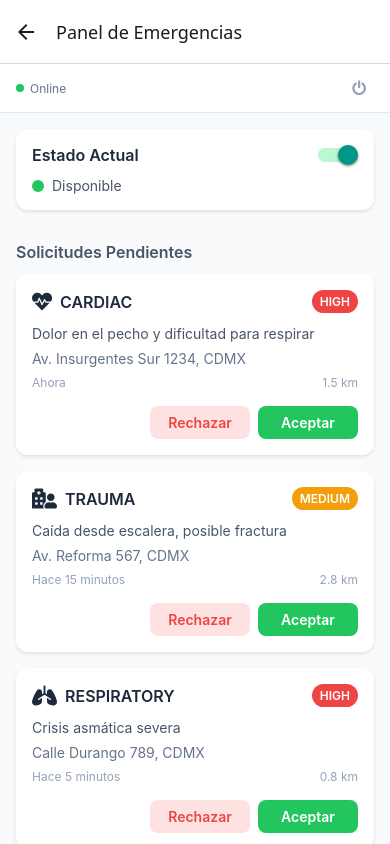
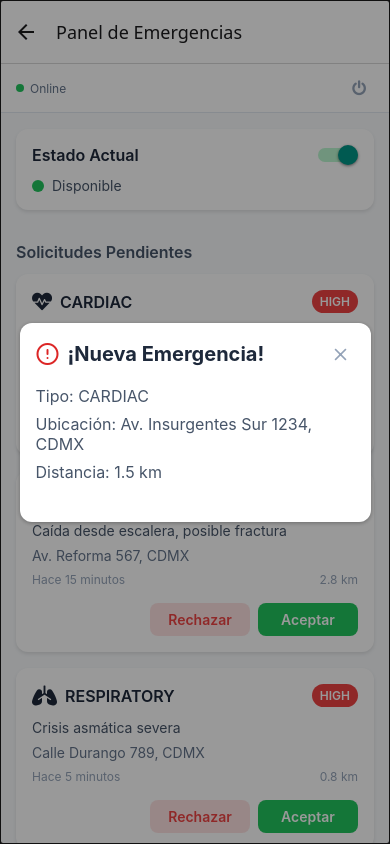
Before and after one commit to aristides25/medigo-ops, a React Native app: screen /ParamedicHome in a window 390 px wide. Built offline with nearby package versions, Linux system fonts and the light colour scheme.

Commit message:
feat: update

```diff
--- a/src/screens/paramedic/ParamedicHomeScreen.tsx
+++ b/src/screens/paramedic/ParamedicHomeScreen.tsx
@@ -1,6 +1,6 @@
-import React, { useState } from 'react';
-import { View, StyleSheet, ScrollView, Switch, TouchableOpacity } from 'react-native';
-import { Text, Icon } from '@rneui/themed';
+import React, { useState, useEffect } from 'react';
+import { View, StyleSheet, ScrollView, Switch, TouchableOpacity, Alert } from 'react-native';
+import { Text, Icon, Overlay } from '@rneui/themed';
 import { SafeAreaView } from 'react-native-safe-area-context';
 import { EmergencyRequestCard } from '../../components/EmergencyRequestCard';
 import { ActiveEmergencyCard } from '../../components/ActiveEmergencyCard';
@@ -14,12 +14,71 @@ import { useAuth } from '../../context/AuthContext';
 
 type NavigationProp = NativeStackNavigationProp<ParamedicStackParamList>;
 
+interface EmergencyNotificationProps {
+  request: EmergencyRequest | null;
+  visible: boolean;
+  onClose: () => void;
+}
+
+const EmergencyNotification: React.FC<EmergencyNotificationProps> = ({
+  request,
+  visible,
+  onClose
+}) => {
+  if (!request) return null;
+
+  return (
+    <Overlay
+      isVisible={visible}
+      onBackdropPress={onClose}
+      overlayStyle={styles.overlay}
+    >
+      <View style={styles.notificationContainer}>
+        <View style={styles.notificationHeader}>
+          <View style={styles.notificationTitleContainer}>
+            <Icon
+              name="alert-circle"
+              type="feather"
+              size={24}
+              color="#DC2626"
+            />
+            <Text style={styles.notificationTitle}>¡Nueva Emergencia!</Text>
+          </View>
+          <TouchableOpacity onPress={onClose} style={styles.closeButton}>
+            <Icon
+              name="x"
+              type="feather"
+              size={20}
+              color="#94A3B8"
+            />
+          </TouchableOpacity>
+        </View>
+
+        <View style={styles.notificationContent}>
+          <Text style={styles.notificationText}>
+            Tipo: {request.type}
+          </Text>
+          <Text style={styles.notificationText}>
+            Ubicación: {request.location.address}
+          </Text>
+          <Text style={styles.notificationText}>
+            Distancia: {request.distance ? `${request.distance.toFixed(1)} km` : 'Calculando...'}
+          </Text>
+        </View>
+      </View>
+    </Overlay>
+  );
+};
+
 export const ParamedicHomeScreen = () => {
   const navigation = useNavigation<NavigationProp>();
   const { logout } = useAuth();
   const [isAvailable, setIsAvailable] = useState(true);
   const [activeRequest, setActiveRequest] = useState<EmergencyRequest | null>(null);
   const [pendingRequests, setPendingRequests] = useState(MOCK_EMERGENCY_REQUESTS);
+  const [newEmergency, setNewEmergency] = useState<EmergencyRequest | null>(null);
+  const [notificationVisible, setNotificationVisible] = useState(false);
+  const [shownNotifications, setShownNotifications] = useState<Set<string>>(new Set());
 
   const handleAcceptRequest = (request: EmergencyRequest) => {
     const updatedRequest = {
@@ -77,6 +136,29 @@ export const ParamedicHomeScreen = () => {
   const handleLogout = () => {
     logout();
   };
+
+  const handleCloseNotification = () => {
+    if (newEmergency) {
+      setShownNotifications(prev => new Set([...prev, newEmergency.id]));
+    }
+    setNotificationVisible(false);
+    setNewEmergency(null);
+  };
+
+  useEffect(() => {
+    if (isAvailable && !activeRequest && pendingRequests.length > 0 && !notificationVisible && !newEmergency) {
+      const nextEmergency = pendingRequests.find(request => !shownNotifications.has(request.id));
+
+      if (nextEmergency) {
+        setNewEmergency(nextEmergency);
+        setNotificationVisible(true);
+      }
+    }
+  }, [isAvailable, activeRequest, pendingRequests, notificationVisible, newEmergency, shownNotifications]);
+
+  useEffect(() => {
+    setShownNotifications(new Set());
+  }, [pendingRequests.length]);
 
   return (
     <SafeAreaView style={styles.safeArea} edges={['top']}>
@@ -156,6 +238,12 @@ export const ParamedicHomeScreen = () => {
             </View>
           )}
         </ScrollView>
+
+        <EmergencyNotification
+          request={newEmergency}
+          visible={notificationVisible}
+          onClose={handleCloseNotification}
+        />
       </View>
     </SafeAreaView>
   );
@@ -257,4 +345,40 @@ const styles = StyleSheet.create({
     fontSize: 14,
     fontStyle: 'italic',
   },
+  overlay: {
+    width: '90%',
+    borderRadius: 12,
+    padding: 0,
+    backgroundColor: 'white',
+  },
+  notificationContainer: {
+    padding: 16,
+  },
+  notificationHeader: {
+    flexDirection: 'row',
+    justifyContent: 'space-between',
+    alignItems: 'center',
+    marginBottom: 16,
+  },
+  notificationTitleContainer: {
+    flexDirection: 'row',
+    alignItems: 'center',
+  },
+  notificationTitle: {
+    fontSize: 20,
+    fontWeight: 'bold',
+    color: '#1E293B',
+    marginLeft: 8,
+  },
+  notificationContent: {
+    marginBottom: 16,
+  },
+  notificationText: {
+    fontSize: 16,
+    color: '#475569',
+    marginBottom: 8,
+  },
+  closeButton: {
+    padding: 4,
+  },
 });
```
